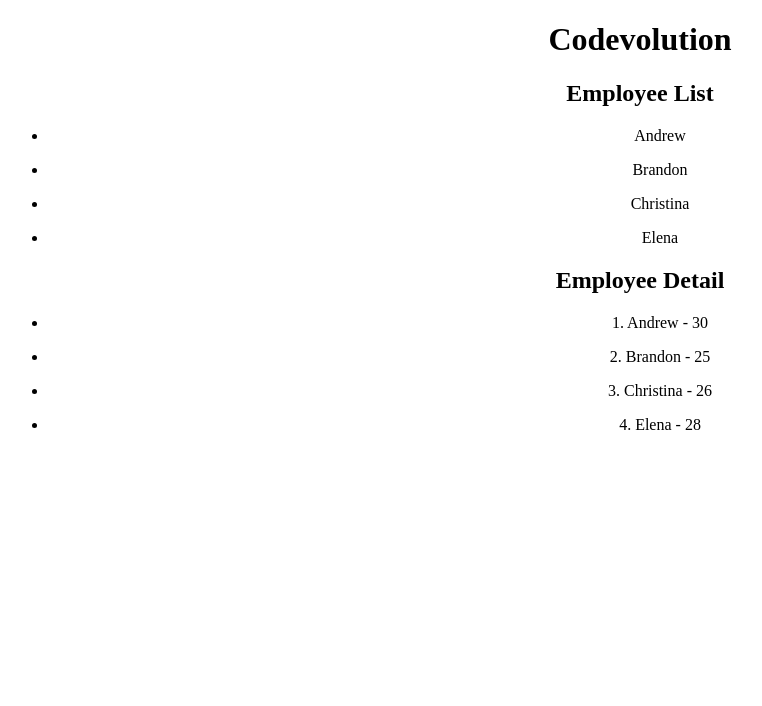
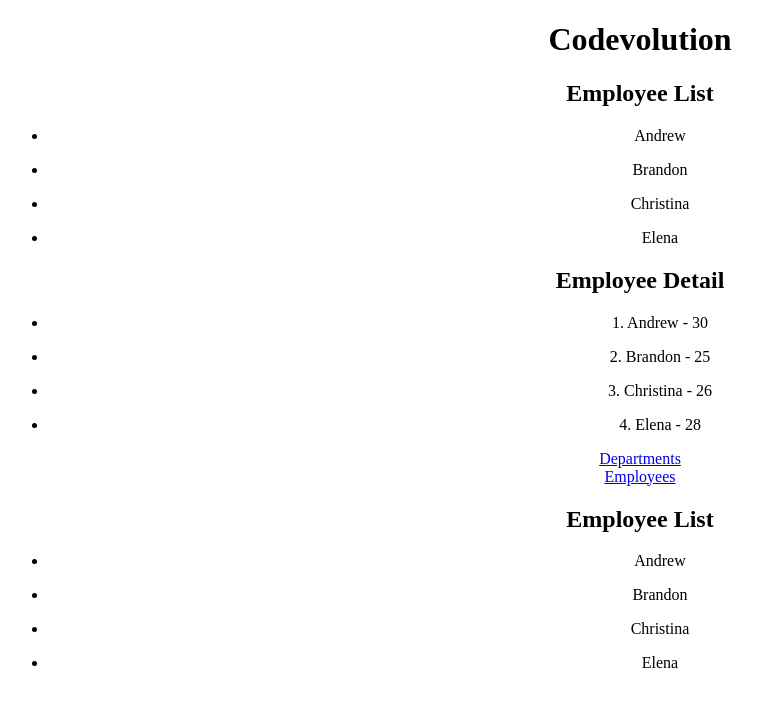
Before and after one commit to JesseStew/angular-tutorial, an Angular app: page /employees in a window 1280 px wide. Shown: the top 706 px of the page, without its empty margins (0-762 px from the left). Built offline with nearby package versions, Linux system fonts and the light colour scheme.

Commit message:
Routing and Navigation Tutorial

```diff
--- /dev/null
+++ b/src/app/app-routing.module.ts
@@ -0,0 +1,16 @@
+import { NgModule } from '@angular/core'
+import { Routes, RouterModule } from '@angular/router'
+import { DepartmentListComponent } from './department-list/department-list.component'
+import { EmployeeListComponent } from './employee-list/employee-list.component'
+
+const routes: Routes = [
+  { path: 'departments', component: DepartmentListComponent },
+  { path: 'employees', component: EmployeeListComponent }
+]
+
+@NgModule({
+  imports: [RouterModule.forRoot(routes)],
+  exports: [RouterModule]
+})
+export class AppRoutingModule {}
+export const routingComponents = [ DepartmentListComponent, EmployeeListComponent ]
--- a/src/app/app.component.html
+++ b/src/app/app.component.html
@@ -4,4 +4,11 @@
   </h1>
   <app-employee-list></app-employee-list>
   <app-employee-detail></app-employee-detail>
+  <nav>
+    <a routerLink="/departments" routerLinkActive="active">Departments</a>
+    <br />
+    <a routerLink="/employees" routerLinkActive="active">Employees</a>
+  </nav>
+
+  <router-outlet></router-outlet>
 </div>
--- /dev/null
+++ b/src/app/department-list/department-list.component.html
@@ -0,0 +1 @@
+<p>department-list works!</p>
--- /dev/null
+++ b/src/app/department-list/department-list.component.ts
@@ -0,0 +1,15 @@
+import { Component, OnInit } from '@angular/core';
+
+@Component({
+  selector: 'app-department-list',
+  templateUrl: './department-list.component.html',
+  styleUrls: ['./department-list.component.css']
+})
+export class DepartmentListComponent implements OnInit {
+
+  constructor() { }
+
+  ngOnInit(): void {
+  }
+
+}
```
Also changed, not shown: src/app/app.module.ts (+6 -3 lines), src/app/department-list/department-list.component.css (added), 1 other file (tests, documents, lock files or other folders).
